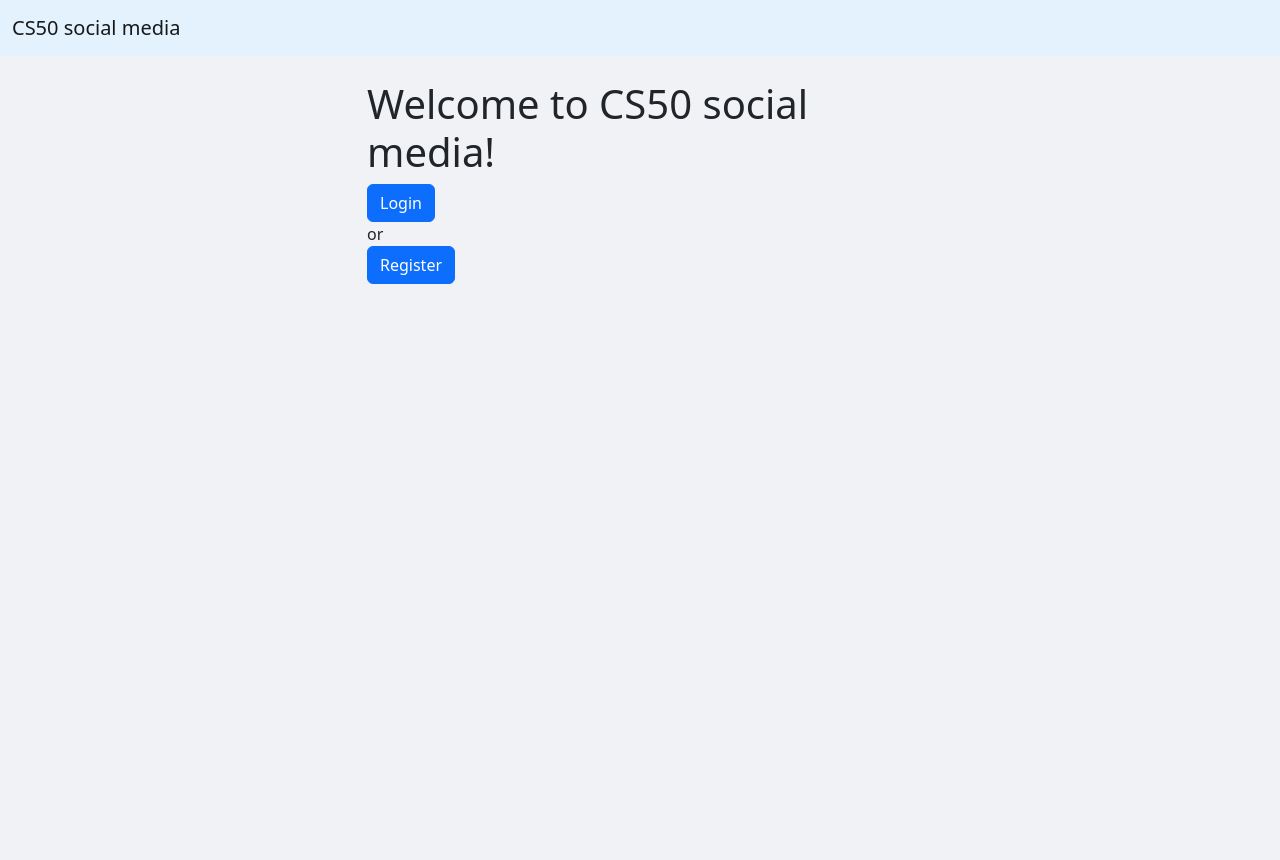
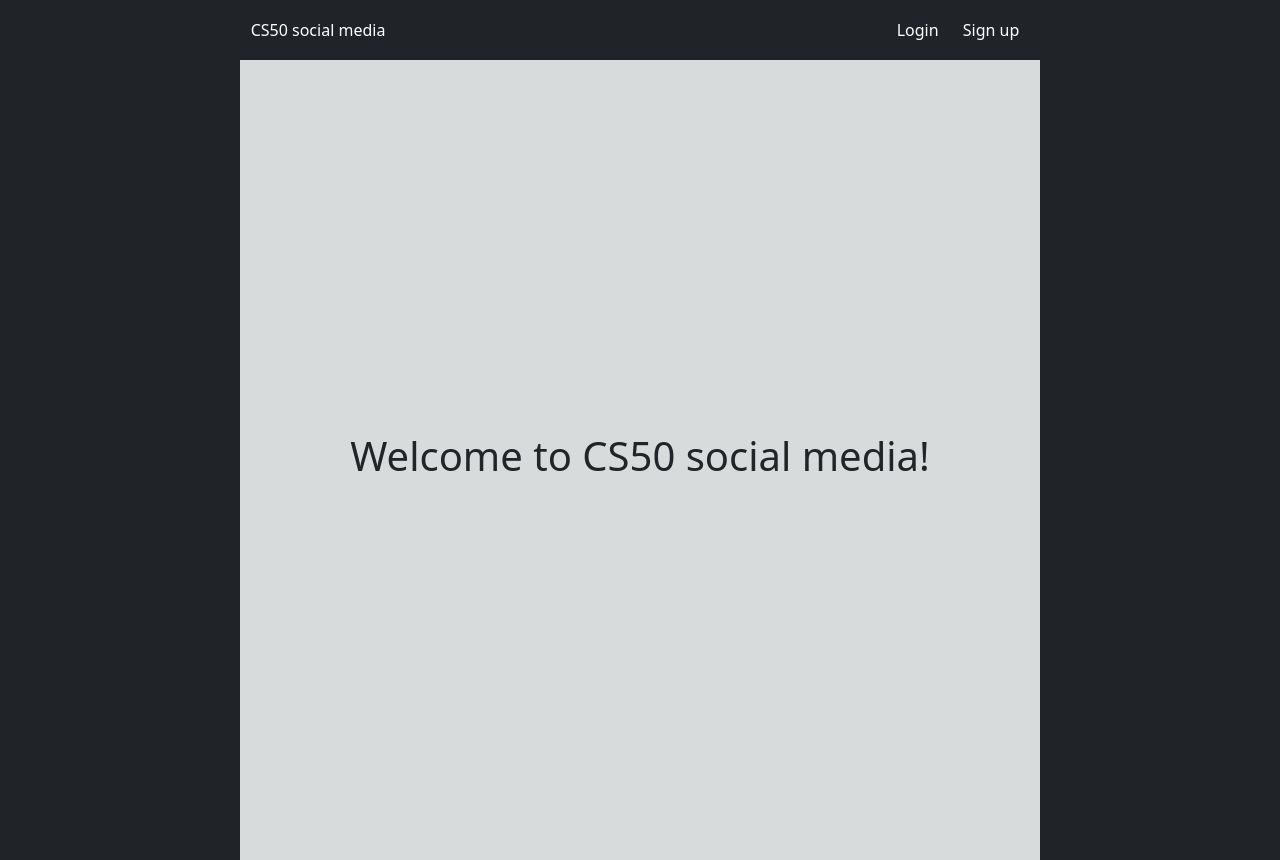
Before and after one commit to Flo-Slv/CS50, a Flask app: page / in a window 1280 px wide. Before the commit the page ends 284 px from the top, so only its background shows below. Run offline with Flask 2, Linux system fonts and the light colour scheme; some libraries are stand-ins or nearby versions.

Commit message:
Add custom css (flexbox).

```diff
--- a/Week 10/static/styles/index.css
+++ b/Week 10/static/styles/index.css
@@ -1,12 +1,58 @@
 /* START CSS CODE */
+* {
+	box-sizing: border-box;
+	padding: 0;
+	margin: 0;
+}
+
 body {
-	background-color: #F0F2F5;
+	background-color: #202327;
 }
 
 .container {
-	margin-top: 80px;
+	display: flex;
+	flex-direction: row;
+	flex-wrap: wrap;
+	justify-content: space-around;
 }
 
+/* NAVBAR */
 nav {
-	background-color: #e3f2fd;
+	position: fixed;
+	width: 100%;
+	height: 60px;
+	background-color: #202327;
+	display: flex;
+	flex-direction: row;
+	flex-wrap: wrap;
+	justify-content: space-around;
+	align-items: center;
 }
+
+nav a {
+	text-decoration: none;
+	color: white;
+}
+
+.nav-title {
+	order: 1;
+}
+
+.nav-notlogin, .nav-login {
+	order: 2;
+}
+
+.nav-notlogin a, .nav-login a {
+	padding: 0px 10px;
+}
+/* END NAVBAR */
+
+.main {
+	height: 100vh;
+	width: 800px;
+	margin-top: 60px;
+	background-color: #D7DBDC;
+	display: flex;
+	justify-content: center;
+	align-items: center;
+}
--- a/Week 10/templates/index.html
+++ b/Week 10/templates/index.html
@@ -5,23 +5,9 @@ Welcome
 {% endblock %}
 
 {% block main %}
-<div class="row justify-content-center">
-	<div class="col-md-6">
-		<h1>Welcome to CS50 social media!</h1>
-
-		<form action="/login" method="GET">
-			<button type="submit" class="btn btn-primary">
-				Login
-			</button>
-		</form>
-
-		or
-
-		<form action="/register" method="GET">
-			<button type="submit" class="btn btn-primary">
-				Register
-			</button>
-		</form>
-	</div>
+<!-- <div class="row justify-content-center"> -->
+<div class="main">
+	<!-- <div class="col-md-6"> -->
+	<h1>Welcome to CS50 social media!</h1>
 </div>
 {% endblock %}
--- a/Week 10/templates/layout.html
+++ b/Week 10/templates/layout.html
@@ -9,6 +9,11 @@
 			rel="stylesheet"
 			integrity="sha384-0evHe/X+R7YkIZDRvuzKMRqM+OrBnVFBL6DOitfPri4tjfHxaWutUpFmBp4vmVor"
 			crossorigin="anonymous"
+		>
+
+		<link
+			rel="stylesheet"
+			href="https://cdnjs.cloudflare.com/ajax/libs/font-awesome/5.13.0/css/all.min.css"
 		>
 
 		<!-- Personnal CSS -->
--- a/Week 10/templates/login.html
+++ b/Week 10/templates/login.html
@@ -5,8 +5,7 @@ Login
 {% endblock %}
 
 {% block main %}
-<div class="row justify-content-center">
-	<div class="col-md-6">
+<div class="main">
 	<form action="/login" method="POST">
 		<div class="form-group">
 			<label for="email">Email address</label>
@@ -19,5 +18,4 @@ Login
 		<button type="submit" class="btn btn-primary">Login</button>
 	</form>
 </div>
-</div>
 {% endblock %}
--- a/Week 10/templates/navbar.html
+++ b/Week 10/templates/navbar.html
@@ -1,49 +1,90 @@
 {% block nav %}
-<nav class="navbar navbar-expand-lg fixed-top">
-	<div class="container-fluid">
-		<a class="navbar-brand" href="#">CS50 social media</a>
-		<button
-			class="navbar-toggler"
-			type="button"
-			data-bs-toggle="collapse"
-			data-bs-target="#navbarSupportedContent"
-			aria-controls="navbarSupportedContent"
-			aria-expanded="false"
-			aria-label="Toggle navigation"
-		>
-			<span class="navbar-toggler-icon"></span>
-		</button>
+<!-- <nav class="navbar navbar-expand-lg fixed-top"> -->
+<!-- 	<div class="container-fluid"> -->
+<!-- 		<a class="navbar-brand" href="#">CS50 social media</a> -->
+<!-- 		<button -->
+<!-- 			class="navbar-toggler" -->
+<!-- 			type="button" -->
+<!-- 			data-bs-toggle="collapse" -->
+<!-- 			data-bs-target="#navbarSupportedContent" -->
+<!-- 			aria-controls="navbarSupportedContent" -->
+<!-- 			aria-expanded="false" -->
+<!-- 			aria-label="Toggle navigation" -->
+<!-- 		> -->
+<!-- 			<span class="navbar-toggler-icon"></span> -->
+<!-- 		</button> -->
 
-		<div class="collapse navbar-collapse" id="navbarSupportedContent">
-			<ul class="navbar-nav ms-auto mb-2 mb-lg-0">
+<!-- 		<div class="collapse navbar-collapse" id="navbarSupportedContent"> -->
+<!-- 			<ul class="navbar-nav ms-auto mb-2 mb-lg-0"> -->
+<!-- 				{% if session["user_id"] %} -->
+<!-- 				<li class="nav-item"> -->
+<!-- 					<a -->
+<!-- 						class="nav-link {{ 'active' if session['page'] == 'home'}}" -->
+<!-- 						aria-current="page" -->
+<!-- 						href="/home" -->
+<!-- 					> -->
+<!-- 						Home -->
+<!-- 					</a> -->
+<!-- 				</li> -->
+
+<!-- 				<li class="nav-item"> -->
+<!-- 					<a -->
+<!-- 						class="nav-link {{ 'active' if session['page'] == 'profile'}}" -->
+<!-- 						href="/profile" -->
+<!-- 					> -->
+<!-- 						Profile -->
+<!-- 					</a> -->
+<!-- 				</li> -->
+
+<!-- 				<li class="nav-item"> -->
+<!-- 					<a class="nav-link" href="/logout"> -->
+<!-- 						Logout -->
+<!-- 					</a> -->
+<!-- 				</li> -->
+<!-- 				{% endif %} -->
+<!-- 			</ul> -->
+<!-- 		</div> -->
+<!-- 	</div> -->
+<!-- </nav> -->
+<nav id="navbar">
+	<div class="nav-title">
+		<a href="/">
+			CS50 social media
+		</a>
+	</div>
+
+	{% if not session["user_id"]%}
+	<div class="nav-notlogin">
+		<a href="/login">
+			Login
+		</a>
+		<a href="/register">
+			Sign up
+		</a>
+	</div>
+	{% endif %}
+
 	{% if session["user_id"] %}
-				<li class="nav-item">
+	<div class="nav-login">
 		<a
-						class="nav-link {{ 'active' if session['page'] == 'home'}}"
+			class="{{ 'active' if session['page'] == 'home'}}"
 			aria-current="page"
 			href="/home"
 		>
 			Home
 		</a>
-				</li>
 
-				<li class="nav-item">
 		<a
-						class="nav-link {{ 'active' if session['page'] == 'profile'}}"
+			class="{{ 'active' if session['page'] == 'profile'}}"
 			href="/profile"
 		>
 			Profile
 		</a>
-				</li>
 
-				<li class="nav-item">
-					<a class="nav-link" href="/logout">
+		<a href="/logout">
 			Logout
 		</a>
-				</li>
+	</div>
 	{% endif %}
-			</ul>
-		</div>
-	</div>
 </nav>
 {% endblock %}
--- a/Week 10/templates/profile.html
+++ b/Week 10/templates/profile.html
@@ -5,8 +5,8 @@ Profile
 {% endblock %}
 
 {% block main %}
-<div class="row justify-content-center">
-	<div class="col-md-6">
+<div class="main">
+	<div class="profile">
 		<h1>My profile</h1>
 		<table class="table table-bordered">
 			<thead>
```
Also changed, not shown: Week 10/templates/register.html (+3 -7 lines). Lines whose indentation alone changed are shown as unchanged.
